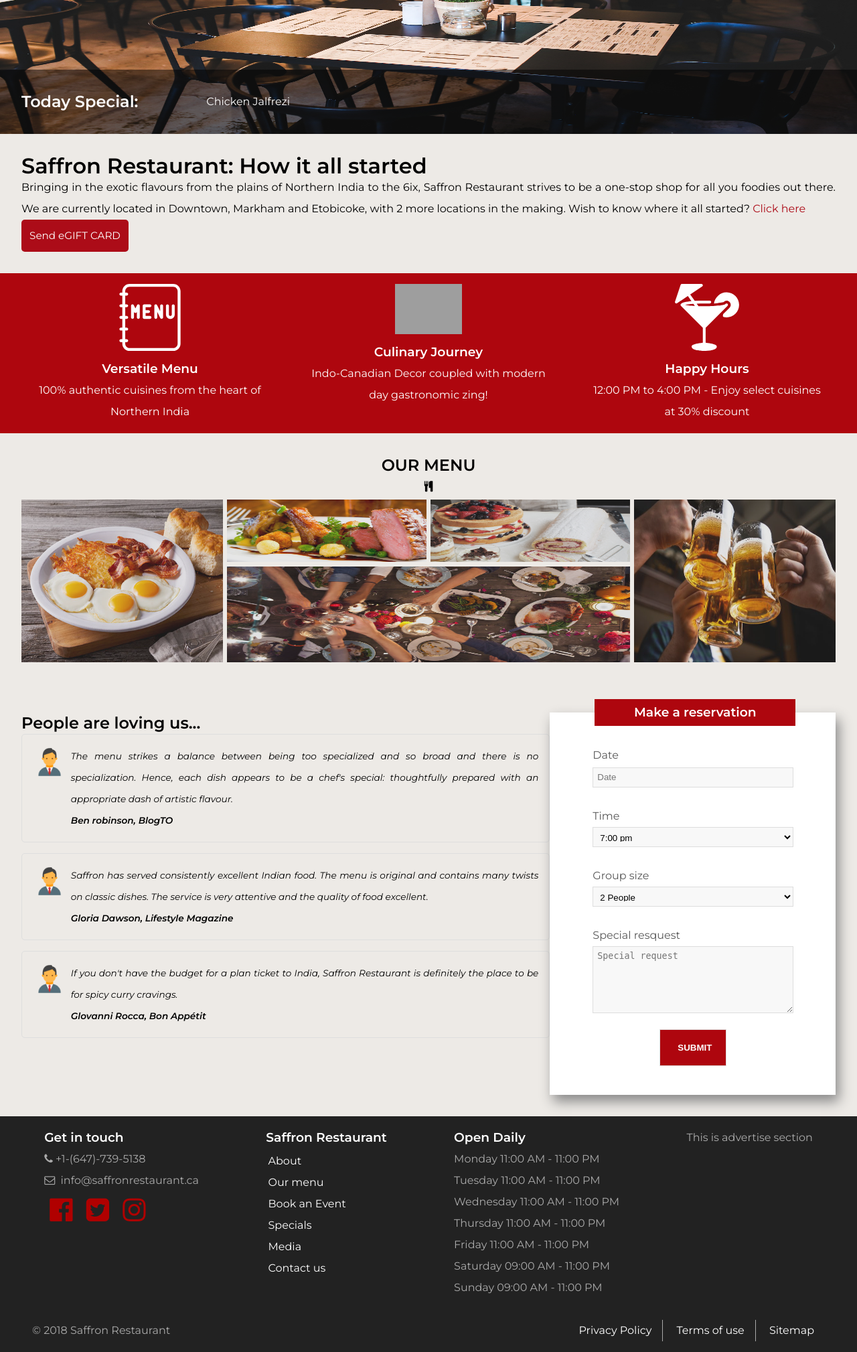
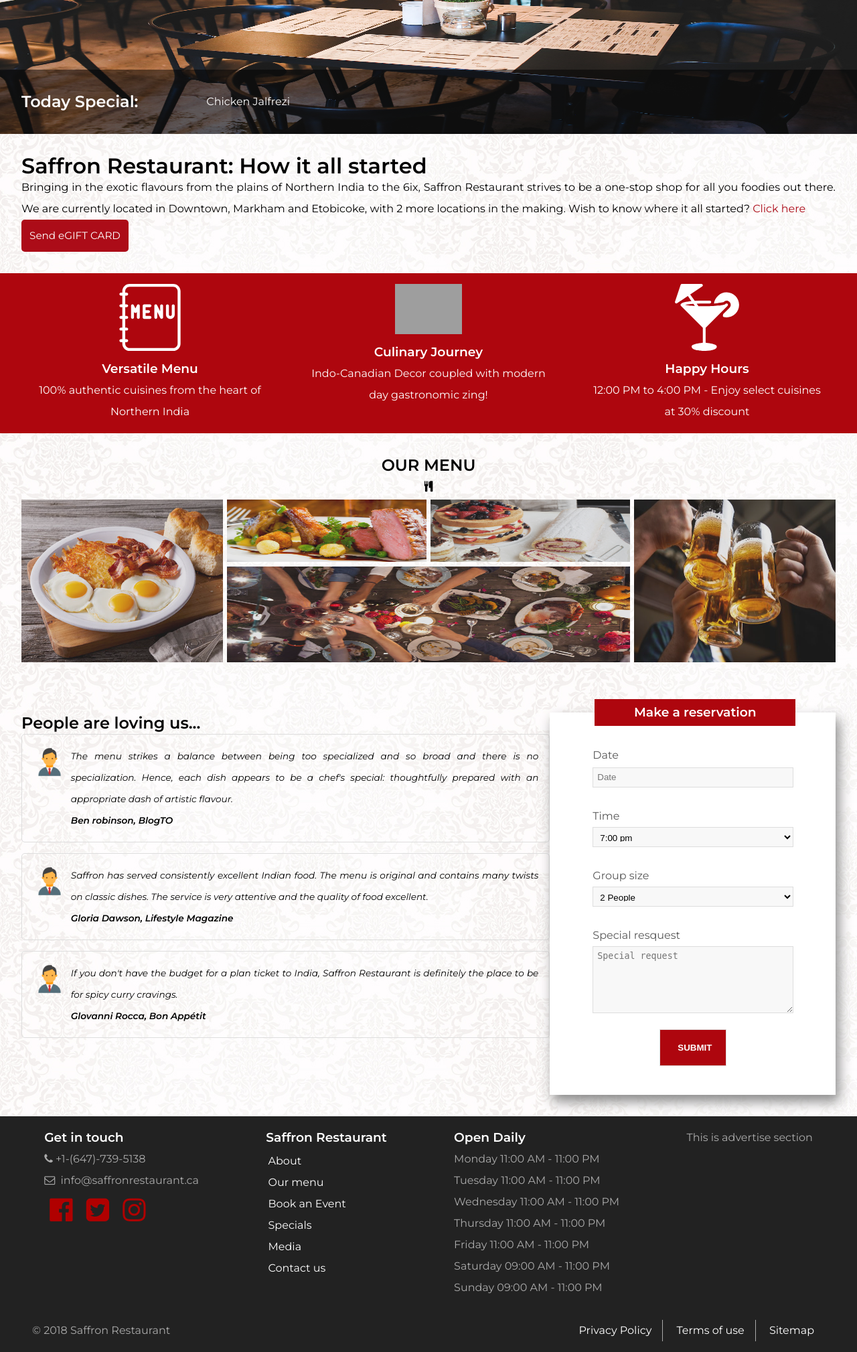
Before and after one commit to kendy92/restaurant_project, a PHP site: page /index.html in a window 1280 px wide. Shown: the part 463-2482 px from the top of the page at 67% size. Run offline with PHP 8.4, Linux system fonts and the light colour scheme; some libraries are stand-ins or nearby versions; grey boxes are pictures that could not be loaded.

Commit message:
update background hompage

```diff
--- a/style.css
+++ b/style.css
@@ -15,7 +15,7 @@ body{
     font-family: 'Montserrat', sans-serif;
     font-size:1rem;
     line-height: 2em;
-    background-color:#edeae6;
+    background: url(images/floral_bckgr_02-1-250x150.jpg) repeat;
 }
 
 a,a:active, a:visited, ac:link{
```
Also changed, not shown: images/floral_bckgr_02-1-250x150.jpg (added).
